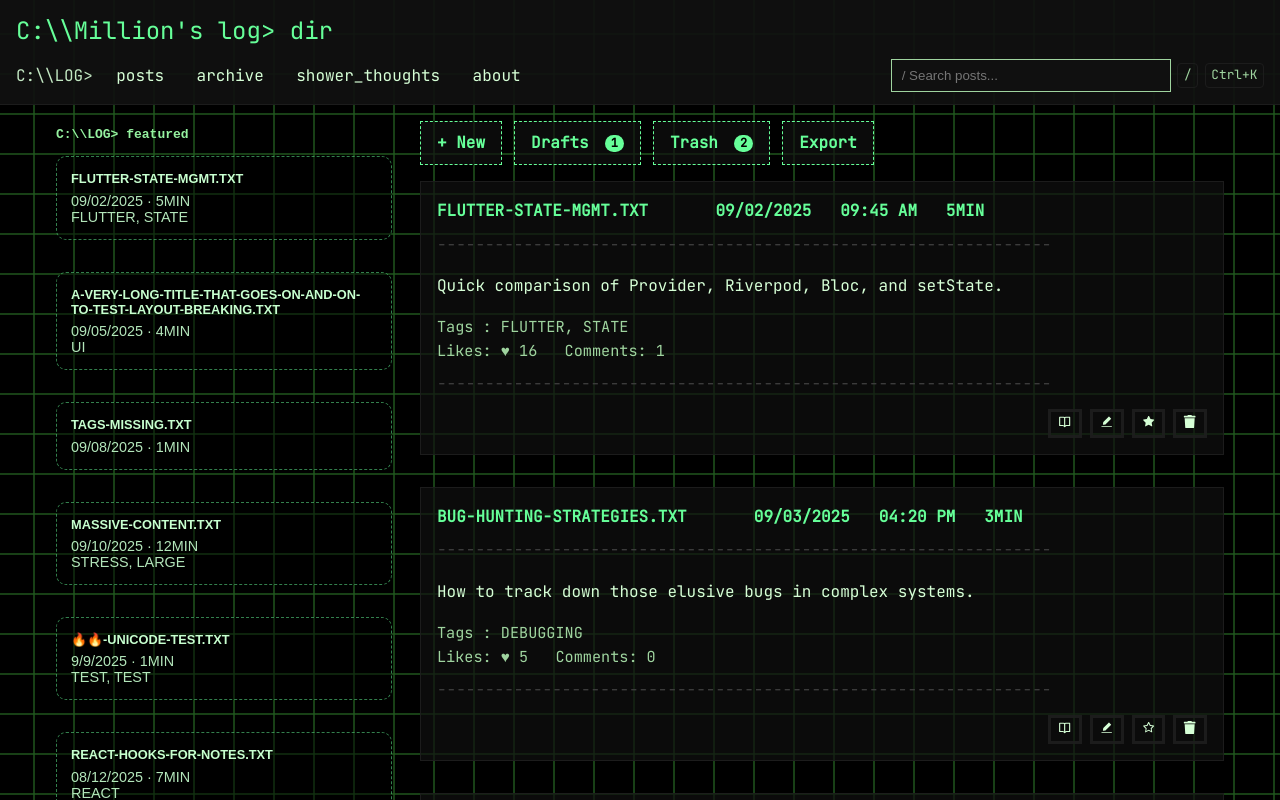
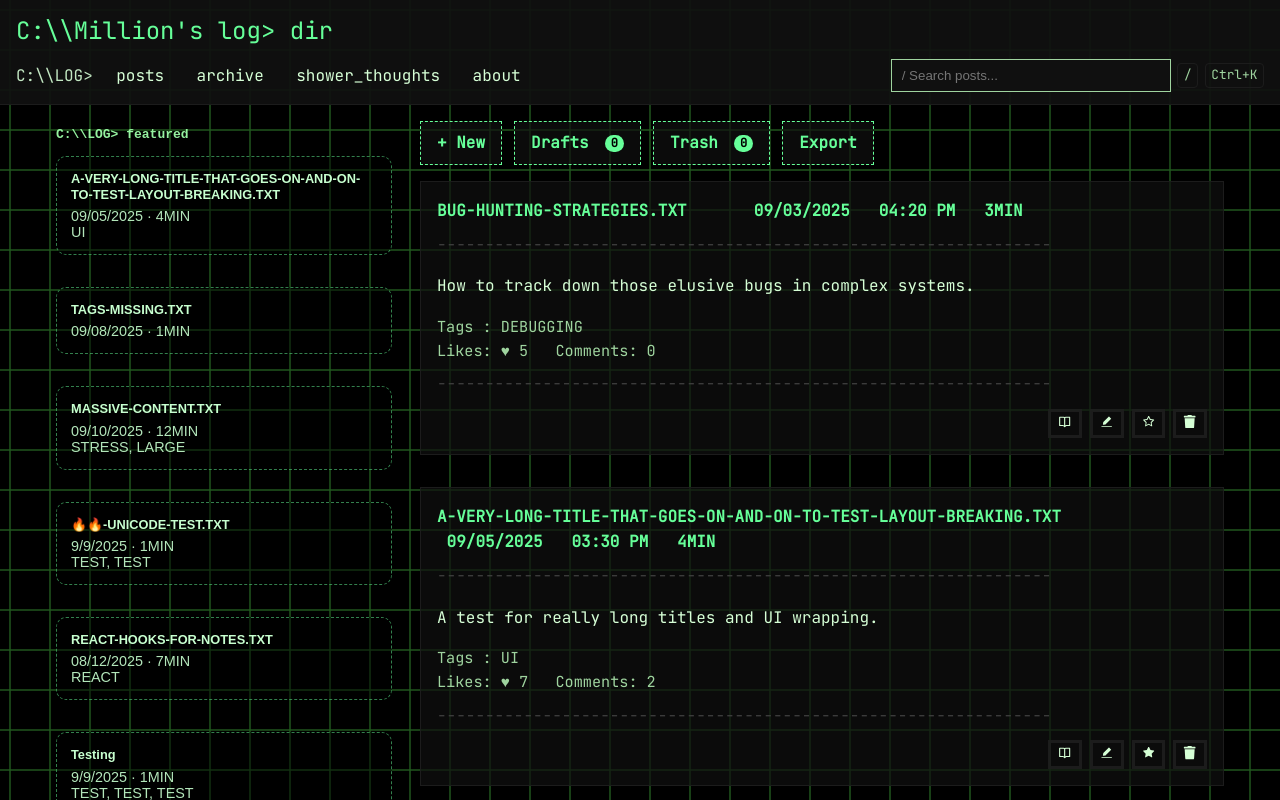
Before and after one commit to truthseeker57/Million-s-Blog, a React (Vite) app: page / in a window 1280 px wide. Shown: the top 800 px of the page. Built offline with nearby package versions, Linux system fonts and the light colour scheme; data requests are answered from the project's data file.

Commit message:
Fixed draft api bug

```diff
--- a/db.json
+++ b/db.json
@@ -1,21 +1,5 @@
 {
   "posts": [
-    {
-      "id": "5",
-      "title": "FLUTTER-STATE-MGMT.TXT",
-      "date": "09/02/2025",
-      "time": "09:45 AM",
-      "read": "5MIN",
-      "excerpt": "Quick comparison of Provider, Riverpod, Bloc, and setState.",
-      "content": "Choosing state management in Flutter depends on your app’s complexity. setState works for small widgets, Provider is a mid-tier solution, Bloc is more structured, and Riverpod is gaining popularity...",
-      "tags": [
-        "FLUTTER",
-        "STATE"
-      ],
-      "likes": 16,
-      "comments": 1,
-      "featured": true
-    },
     {
       "id": "6",
       "title": "BUG-HUNTING-STRATEGIES.TXT",
@@ -151,19 +135,6 @@
       "featured": true
     },
     {
-      "id": "1757438374188",
-      "title": "Untitled",
-      "date": "9/9/2025",
-      "time": "12:19 PM",
-      "read": "1MIN",
-      "excerpt": "",
-      "content": "",
-      "tags": [],
-      "likes": 0,
-      "comments": 0,
-      "featured": true
-    },
-    {
       "id": "3",
       "title": "HOW-I-DESIGNED-A-TERMINAL-UI.TXT",
       "date": "08/28/2025",
@@ -177,7 +148,7 @@
       ],
       "likes": 23,
       "comments": 4,
-      "featured": true
+      "featured": false
     },
     {
       "id": "1757450260382",
@@ -192,36 +163,6 @@
         "TEST",
         "TEST"
       ],
-      "likes": 0,
-      "comments": 0,
-      "featured": true
-    }
-  ],
-  "draft": [
-    {
-      "id": "1757453185511",
-      "title": "Untitled",
-      "date": "9/9/2025",
-      "time": "04:26 PM",
-      "read": "1MIN",
-      "excerpt": "",
-      "content": "",
-      "tags": [],
-      "likes": 0,
-      "comments": 0,
-      "featured": false
-    }
-  ],
-  "trash": [
-    {
-      "id": "7",
-      "title": "EMPTY-POST-FIELDS.TXT",
-      "date": "09/04/2025",
-      "time": "10:00 AM",
-      "read": "",
-      "excerpt": "",
-      "content": "",
-      "tags": [],
       "likes": 0,
       "comments": 0,
       "featured": true
@@ -240,6 +181,104 @@
       "likes": 28,
       "comments": 5,
       "featured": false
+    },
+    {
+      "id": "7",
+      "title": "EMPTY-POST-FIELDS.TXT",
+      "date": "09/04/2025",
+      "time": "10:00 AM",
+      "read": "",
+      "excerpt": "",
+      "content": "",
+      "tags": [],
+      "likes": 0,
+      "comments": 0,
+      "featured": true
+    },
+    {
+      "id": "1757462540532",
+      "title": "A-VERY-LONG-TITLE-THAT-GOES-ON-AND-ON-TO-TEST-LAYOUT-BREAKING.TXT",
+      "date": "9/9/2025",
+      "time": "07:02 PM",
+      "read": "1MIN",
+      "excerpt": "A test for really long titles and UI wrapping.",
+      "tags": [
+        "UI"
+      ],
+      "content": "This is just to test how the UI handles super long titles that may overflow or break containers depending on your CSS...",
+      "likes": 0,
+      "comments": 0,
+      "featured": false
+    },
+    {
+      "id": "1757462830743",
+      "title": "FLUTTER-STATE-MGMT.TXT",
+      "date": "9/9/2025",
+      "time": "07:07 PM",
+      "read": "1MIN",
+      "excerpt": "Quick comparison of Provider, Riverpod, Bloc, and setState.",
+      "tags": [
+        "FLUTTER",
+        "STATE"
+      ],
+      "content": "Choosing state management in Flutter depends on your app’s complexity. setState works for small widgets, Provider is a mid-tier solution, Bloc is more structured, and Riverpod is gaining popularity...",
+      "likes": 0,
+      "comments": 0,
+      "featured": false
+    },
+    {
+      "id": "1757468043383",
+      "title": "Untitled",
+      "date": "9/9/2025",
+      "time": "08:34 PM",
+      "read": "1MIN",
+      "excerpt": "",
+      "tags": [],
+      "content": "",
+      "likes": 0,
+      "comments": 0,
+      "featured": false
+    },
+    {
+      "id": "1757468137280",
+      "title": "Untitled",
+      "date": "9/9/2025",
+      "time": "08:35 PM",
+      "read": "1MIN",
+      "excerpt": "",
+      "tags": [],
+      "content": "",
+      "likes": 0,
+      "comments": 0,
+      "featured": false
+    },
+    {
+      "id": "1757469343683",
+      "title": "Untitled",
+      "date": "9/9/2025",
+      "time": "08:55 PM",
+      "read": "1MIN",
+      "excerpt": "",
+      "tags": [],
+      "content": "",
+      "likes": 0,
+      "comments": 0,
+      "featured": false
+    },
+    {
+      "id": "1757469458006",
+      "title": "Untitled",
+      "date": "9/9/2025",
+      "time": "08:57 PM",
+      "read": "1MIN",
+      "excerpt": "",
+      "tags": [],
+      "content": "",
+      "likes": 0,
+      "comments": 0,
+      "featured": false
     }
-  ]
+  ],
+  "draft": [],
+  "trash": []
 }
--- a/src/App.jsx
+++ b/src/App.jsx
@@ -348,7 +348,7 @@ export default function App() {
       }
     } else {
       const newPost = {
-        id: String(meta.now.getTime()),
+        id,
         title: formData.title || 'Untitled',
         date: meta.date,
         time: meta.time,
@@ -370,7 +370,9 @@ export default function App() {
         setIsEditorOpen(false);
         setSelectedPost(null);
         setExisted(false);
-        setDraftedPost(prev => prev.filter(p => p.id !== id));
+        postServices.deletePost('draft',newPost.id).then(() => {
+             setDraftedPost(prev => prev.filter(p => p.id !== id));
+        })
       }
     }
   };
```
